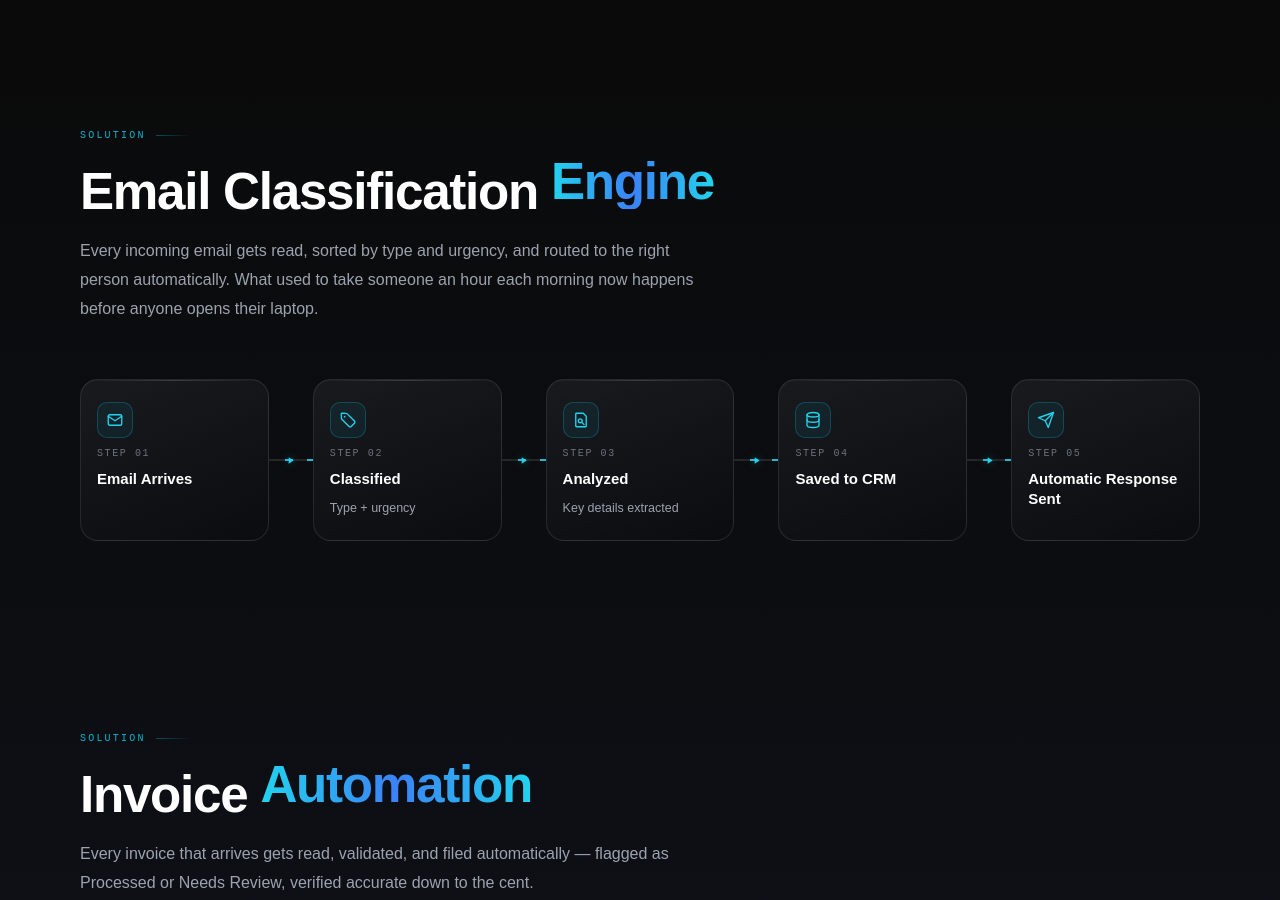
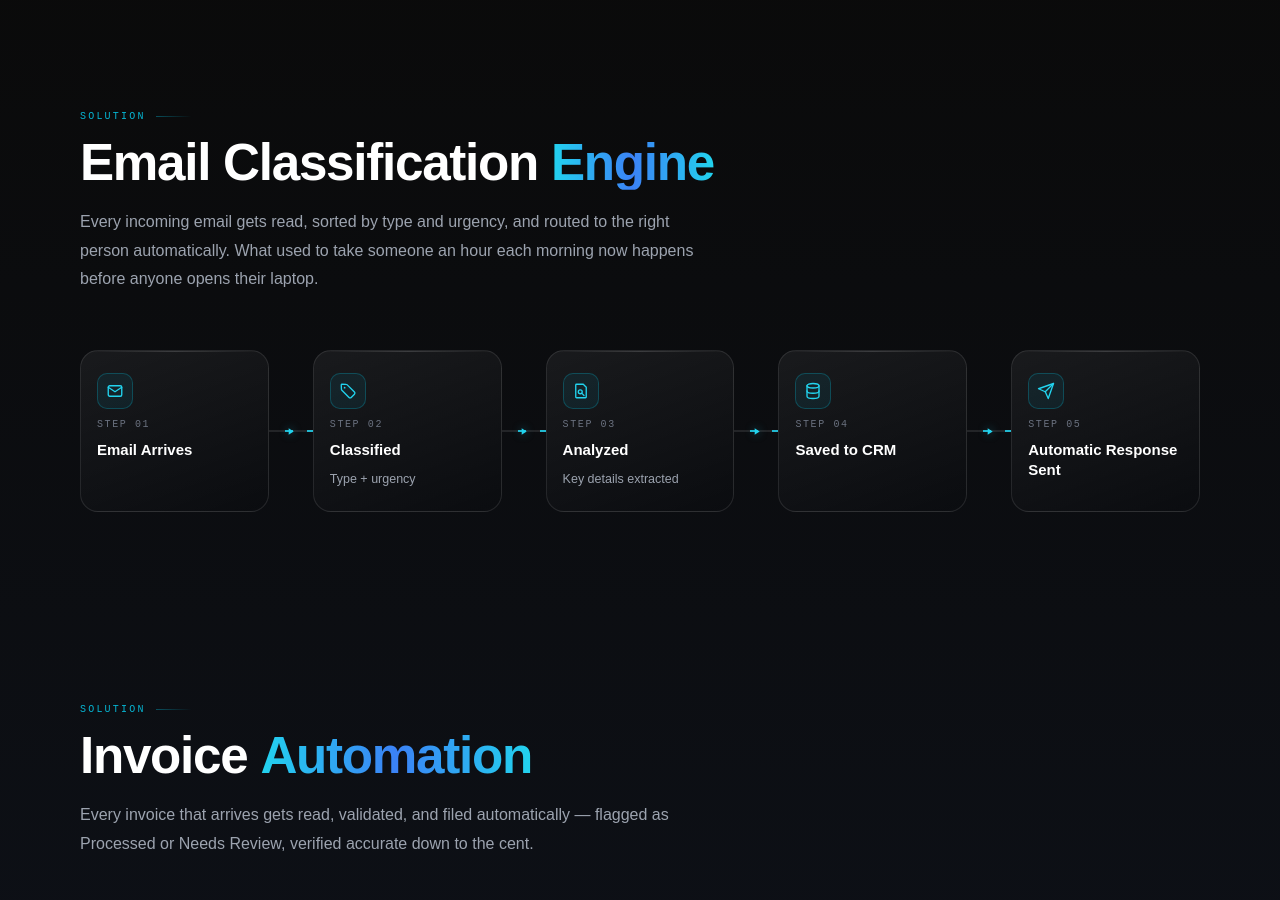
Before and after one commit to MeloPitso/SynexWebsite-Claude, a website: page index.html in a window 1280 px wide. Shown: the part 2020-2920 px from the top of the page. Drawn offline with Linux system fonts and the light colour scheme.

Commit message:
Fix gradient heading baseline offset via clip-path instead of overflow:hidden
The shimmer-sweep fix made .grad an inline-block with overflow:hidden to clip
the ::after shine highlight to the text bounds. Per CSS2.1 10.8.1, an inline-
block with overflow != visible has no real content baseline, so its bottom
margin edge was used instead — shifting every gradient word ~7.6px above its
plain-text sibling across all two-tone section headings. Swapping to
clip-path:inset(0) clips the same region without tripping that baseline
fallback.

Co-Authored-By: Claude Sonnet 5 <noreply@anthropic.com>

```diff
--- a/index.html
+++ b/index.html
@@ -476,7 +476,12 @@ footer{position:relative;z-index:1;border-top:1px solid rgba(255,255,255,0.07);p
    sweep on ::after (same compositor-only technique as .pipeline-box::before).
    Never animate background-position: it repaints text every frame. */
 .hero-h1 .grad,.sec-h2 .grad,.cta-h2 .grad{
-  position:relative;display:inline-block;overflow:hidden;
+  /* clip-path (not overflow:hidden) bounds the ::after sweep to the text box: an
+     inline-block with overflow != visible is defined to have no content baseline
+     (CSS2.1 10.8.1), which used its bottom margin edge as the baseline instead and
+     shifted the gradient word ~7.6px above its plain sibling. clip-path clips the
+     same region without affecting baseline computation. */
+  position:relative;display:inline-block;overflow:visible;clip-path:inset(0);
   background:linear-gradient(90deg,#22d3ee,#3b82f6,#22d3ee);
   -webkit-background-clip:text;
   background-clip:text;
```
